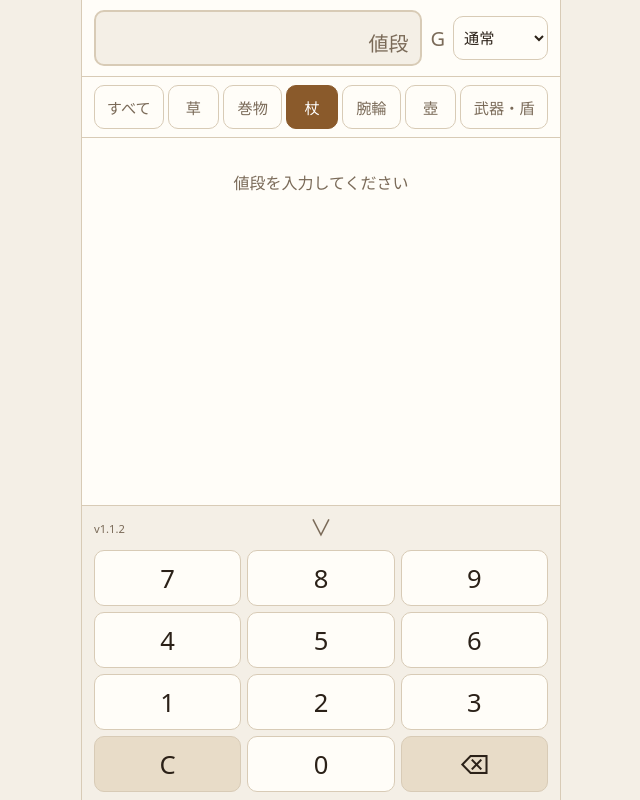
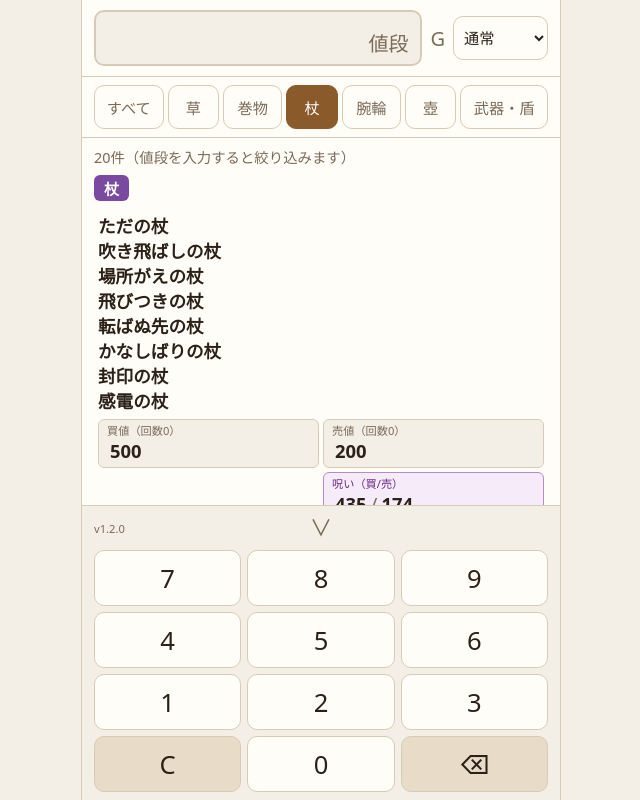
Before and after one commit to vixmy/shiren6-price-identificator, a plain HTML site: page index.html in a window 1280 px wide. Both pictures are taken after a click on the element "カテゴリフィルタ". Shown: the whole page, without its empty margins (319-959 px from the left). Drawn offline with Linux system fonts and the light colour scheme.

Commit message:
値段未入力のときは条件に合うアイテムを価格一覧で表示

```diff
--- a/css/style.css
+++ b/css/style.css
@@ -338,11 +338,30 @@ button {
   color: var(--text-sub);
 }
 
+/* 一覧表示（値段未入力）での増え方の注記 */
+.price-note {
+  margin: 4px 0 0;
+  font-size: 0.75rem;
+  color: var(--text-sub);
+}
+
 /* 入力した値段と一致した値 */
 .price.is-hit {
   background: #ffd84d;
   font-weight: bold;
   box-shadow: 0 0 0 1px #c9a000 inset;
+}
+
+/* 出典表記（結果一覧の一番下に小さく） */
+.credits {
+  margin: 16px 0 4px;
+  font-size: 0.7rem;
+  color: var(--text-sub);
+  text-align: center;
+}
+
+.credits a {
+  color: inherit;
 }
 
 /* 4. テンキー（画面下部） */
--- a/index.html
+++ b/index.html
@@ -68,6 +68,11 @@
       <p class="results-count" id="results-count" hidden></p>
       <p class="results-message" id="results-message">値段を入力してください</p>
       <div class="result-list" id="result-list"></div>
+      <p class="credits">
+        出典:
+        <a href="https://shiren6.game-info.wiki/" target="_blank" rel="noopener">風来のシレン6 とぐろ島探検録 Wiki</a> /
+        <a href="https://tsuemaki-daisuki.vercel.app/" target="_blank" rel="noopener">tsuemaki-daisuki</a>
+      </p>
     </main>
 
     <!-- 4. テンキー -->
--- a/js/app.js
+++ b/js/app.js
@@ -3,7 +3,7 @@
   'use strict';
 
   // アプリのバージョン（画面下部に小さく表示する）
-  var APP_VERSION = '1.1.2';
+  var APP_VERSION = '1.2.0';
 
   var MAX_DIGITS = 6;
 
@@ -107,11 +107,14 @@
     });
   }
 
-  // どれかの状態の買値・売値が完全一致するユニットを返す
+  // どれかの状態の買値・売値が完全一致するユニットを返す。
+  // price が null（値段未入力）のときは条件に合うアイテムの一覧用に、杖・壺は回数0、
+  // 武器・盾は修正値+0 のユニットだけを返す
   function search(price) {
     return allUnits.filter(function (unit) {
       if (!isCategoryShown(unit.item.category)) return false;
       if (!isAvailable(unit.item)) return false;
+      if (price === null) return unit.modifier === null || unit.modifier === 0;
       return STATES.some(function (s) {
         var p = unit.prices[s];
         return p && (p.buy === price || p.sell === price);
@@ -165,12 +168,19 @@
     render();
   }
 
+  // テキストバーの数字が全選択されているか（タップ直後など）
+  function isAllSelected() {
+    return document.activeElement === priceInput && value !== '' &&
+      priceInput.selectionStart === 0 && priceInput.selectionEnd === priceInput.value.length;
+  }
+
+  // 全選択中はテンキーの入力で置き換える（通常のテキスト入力と同じ動き）
   function appendDigit(d) {
-    setValue(value + d);
+    setValue(isAllSelected() ? d : value + d);
   }
 
   function backspace() {
-    setValue(value.slice(0, -1));
+    setValue(isAllSelected() ? '' : value.slice(0, -1));
   }
 
   function clearAll() {
@@ -181,14 +191,10 @@
   function render() {
     resultList.textContent = '';
 
-    if (value === '') {
-      showMessage('値段を入力してください');
-      return;
-    }
-
-    var price = Number(value);
+    // 値段が空のときは、条件（ダンジョン・出所・カテゴリ）に合うアイテムの価格一覧を出す
+    var price = value === '' ? null : Number(value);
     var units = search(price);
-    resultsCount.textContent = units.length + '件';
+    resultsCount.textContent = units.length + '件' + (price === null ? '（値段を入力すると絞り込みます）' : '');
     resultsCount.hidden = false;
 
     if (units.length === 0) {
@@ -205,12 +211,6 @@
     resultList.appendChild(fragment);
   }
 
-  function showMessage(text) {
-    resultsCount.hidden = true;
-    resultsMessage.textContent = text;
-    resultsMessage.hidden = false;
-  }
-
   // [草] などのカテゴリ見出し + 価格グループの並び
   function createSection(section, price) {
     var el = document.createElement('section');
@@ -223,14 +223,21 @@
   }
 
   // 価格表が同じアイテム名の列 + 価格表（一致した値段をハイライト）
+  // price が null のときは一覧表示: 杖・壺・武器・盾は回数0・+0 の値段と、増え方の注記を出す
   function createGroup(group, price) {
     var el = document.createElement('div');
     el.className = 'price-group';
+    var listing = price === null;
+    var first = group.units[0];
+    var baseLabel = '';
+    if (listing && first.modifier !== null) {
+      baseLabel = first.item.category === 'weapon_shield' ? '（+0）' : '（回数0）';
+    }
 
     var names = document.createElement('div');
     names.className = 'group-names';
     group.units.forEach(function (unit) {
-      names.appendChild(createElement('div', 'unit-name', unitName(unit)));
+      names.appendChild(createElement('div', 'unit-name', listing ? unit.item.name : unitName(unit)));
     });
     el.appendChild(names);
 
@@ -239,8 +246,8 @@
     grid.className = 'price-grid';
     var normal = group.prices.normal;
     if (normal) {
-      grid.appendChild(createCell('cell-normal', '買値', [normal.buy], price));
-      grid.appendChild(createCell('cell-normal', '売値', [normal.sell], price));
+      grid.appendChild(createCell('cell-normal', '買値' + baseLabel, [normal.buy], price));
+      grid.appendChild(createCell('cell-normal', '売値' + baseLabel, [normal.sell], price));
     }
     // 祝福・呪いはデータにある状態だけ表示（腕輪・杖・壺・武器・盾には祝福データを持たせない）
     ['blessed', 'cursed'].forEach(function (s) {
@@ -249,6 +256,12 @@
       grid.appendChild(createCell('cell-' + s, STATE_LABELS[s] + '（買/売）', [p.buy, p.sell], price));
     });
     el.appendChild(grid);
+
+    if (baseLabel) {
+      el.appendChild(createElement('p', 'price-note', first.item.category === 'weapon_shield'
+        ? '※修正値±1ごとに 買±100・売±40'
+        : '※回数+1ごとに 買+100・売+40'));
+    }
 
     return el;
   }
@@ -307,10 +320,11 @@
     var btn = e.target.closest('[data-filter]');
     if (!btn) return;
     var f = btn.getAttribute('data-filter');
-    if (f === 'all') {
-      selectedCategories = {};
-    } else {
-      selectedCategories[f] = !selectedCategories[f];
+    // 排他選択: 押したカテゴリだけを表示。選択中のカテゴリをもう一度押すか「すべて」で全カテゴリに戻る
+    var wasSelected = !!selectedCategories[f];
+    selectedCategories = {};
+    if (f !== 'all' && !wasSelected) {
+      selectedCategories[f] = true;
     }
     updateFilterButtons();
     render();
@@ -398,6 +412,16 @@
     setValue(priceInput.value);
   });
 
+  // クリック・タップしたら入力済みの数字を全選択する（そのまま打てば置き換わる）
+  function selectAllPrice() {
+    priceInput.setSelectionRange(0, priceInput.value.length);
+  }
+  priceInput.addEventListener('focus', function () {
+    // フォーカス直後はブラウザがカーソル位置を決めるので、その後で選択する
+    setTimeout(selectAllPrice, 0);
+  });
+  priceInput.addEventListener('click', selectAllPrice);
+
   // --- 物理キーボード（ページ上どこでも） ---
   function digitFromEvent(e) {
     if (/^[0-9]$/.test(e.key)) return e.key;
```
